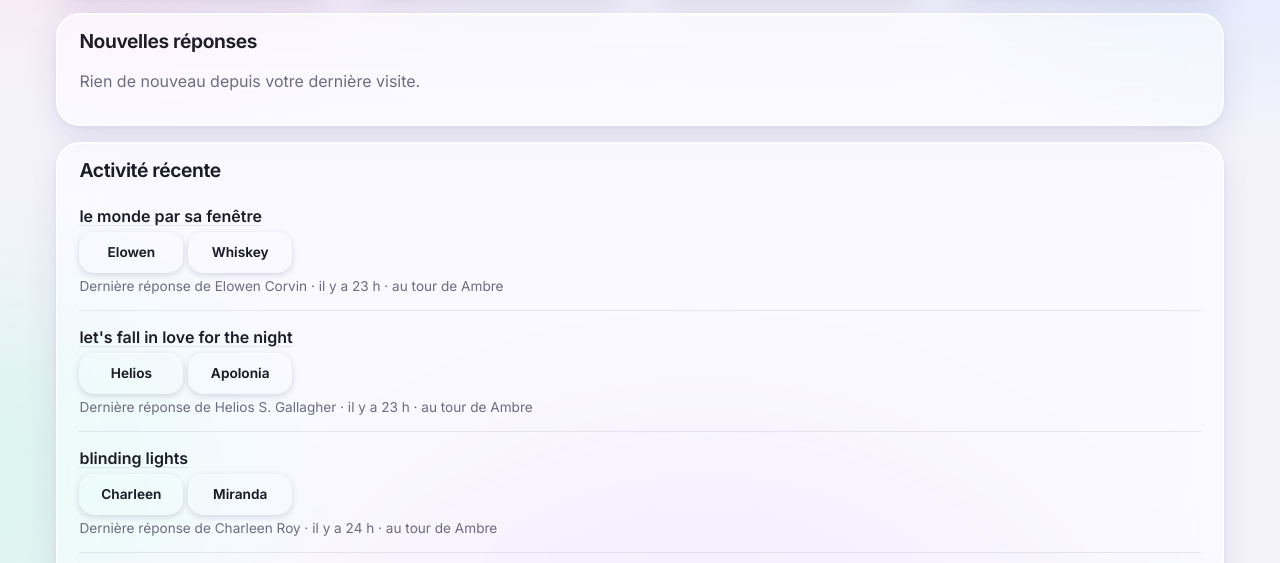
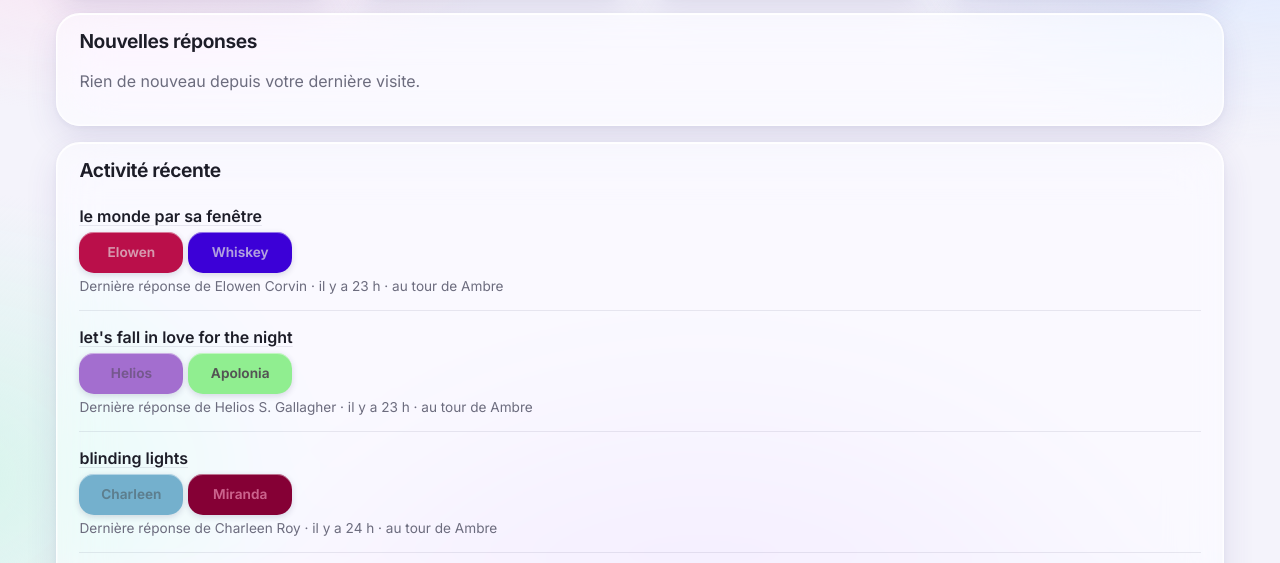
Before and after one commit to FckSleeping/Suivi-RP, a plain HTML site: page docs/index.html in a window 1280 px wide. Shown: the part 202-765 px from the top of the page. Drawn offline with Linux system fonts and the light colour scheme.

Commit message:
Update theme.css

```diff
--- a/docs/css/theme.css
+++ b/docs/css/theme.css
@@ -183,7 +183,8 @@ h1, h2, h3 { font-family: var(--font-title); letter-spacing: -0.02em; line-heigh
 @media (prefers-reduced-motion: reduce) { .badge.new { animation: none; } .tile, .btn, .nav-link, .table tbody tr { transition: none; } }
 
 /* Pastilles de personnages et d'etat (tracker) */
-.pill { display: inline-block; min-width: 6.5rem; padding: 10px 0px;border-radius: 15px; text-align: center; font-size: 0.85rem; font-weight: 650; white-space: nowrap; box-shadow: inset 0 1px 0 rgba(255, 255, 255, 0.45), 0 2px 6px rgba(40, 30, 90, 0.16); }
+.pill { display: inline-block; min-width: 6.5rem; padding: 10px 0px;border-radius: 15px; text-align: center; font-size: 0.85rem; font-weight: 650; white-space: nowrap; box-shadow: inset 0 1px 0 rgba(255, 255, 255, 0.45), 0 2px 6px rgba(40, 30, 90, 0.16);     background: var(--pill-bg);
+    color: var(--pill-text);}
 .pill-empty { background: var(--glass); color: var(--muted); font-weight: 400; box-shadow: var(--specular); }
 .pill-auto { font-style: italic; opacity: 0.88; }
 .pill-turn { color: #fff; min-width: 5rem; }
```
